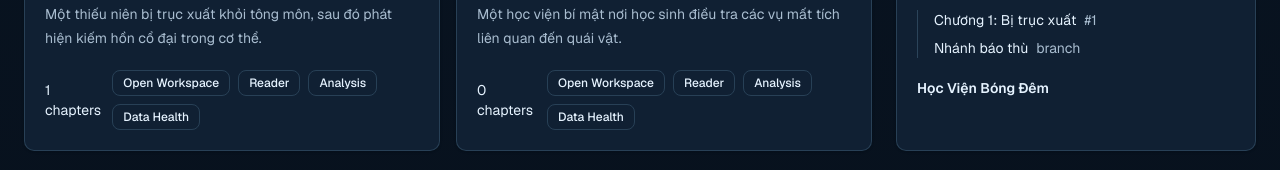
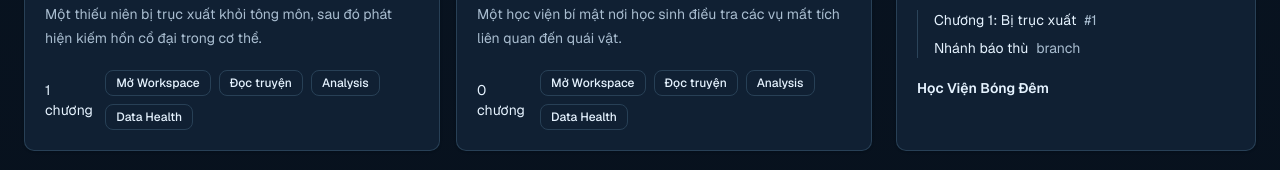
Before and after one commit to PhatMap/yuki, a Next.js app: page /stories in a window 1280 px wide. Shown: the part 476-646 px from the top of the page. Built offline with nearby package versions, Linux system fonts and the light colour scheme.

Commit message:
Localize shared story card UI copy

```diff
--- a/src/components/story/story-card.tsx
+++ b/src/components/story/story-card.tsx
@@ -29,19 +29,19 @@ export default function StoryCard({
       </p>
 
       <div className="mt-5 flex flex-col gap-3 text-sm sm:flex-row sm:items-center sm:justify-between">
-        <span>{chapterCount} chapters</span>
+        <span>{chapterCount.toLocaleString("vi-VN")} chương</span>
         <div className="flex flex-wrap gap-2">
           <Link
             className="rounded-md border px-2.5 py-1 text-xs font-medium text-foreground transition hover:border-primary/40 hover:bg-muted/70"
             href={`/stories/${story.id}/workspace`}
           >
-            Open Workspace
+            Mở Workspace
           </Link>
           <Link
             className="rounded-md border px-2.5 py-1 text-xs font-medium text-foreground transition hover:border-primary/40 hover:bg-muted/70"
             href={`/stories/${story.id}/reader`}
           >
-            Reader
+            Đọc truyện
           </Link>
           <Link
             className="rounded-md border px-2.5 py-1 text-xs font-medium text-foreground transition hover:border-primary/40 hover:bg-muted/70"
```
